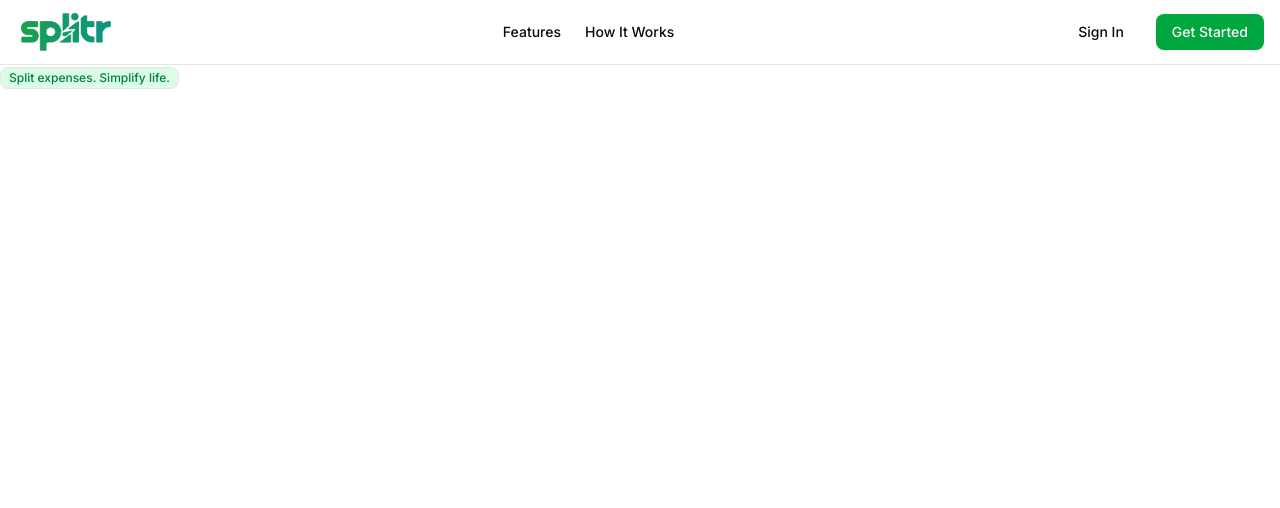
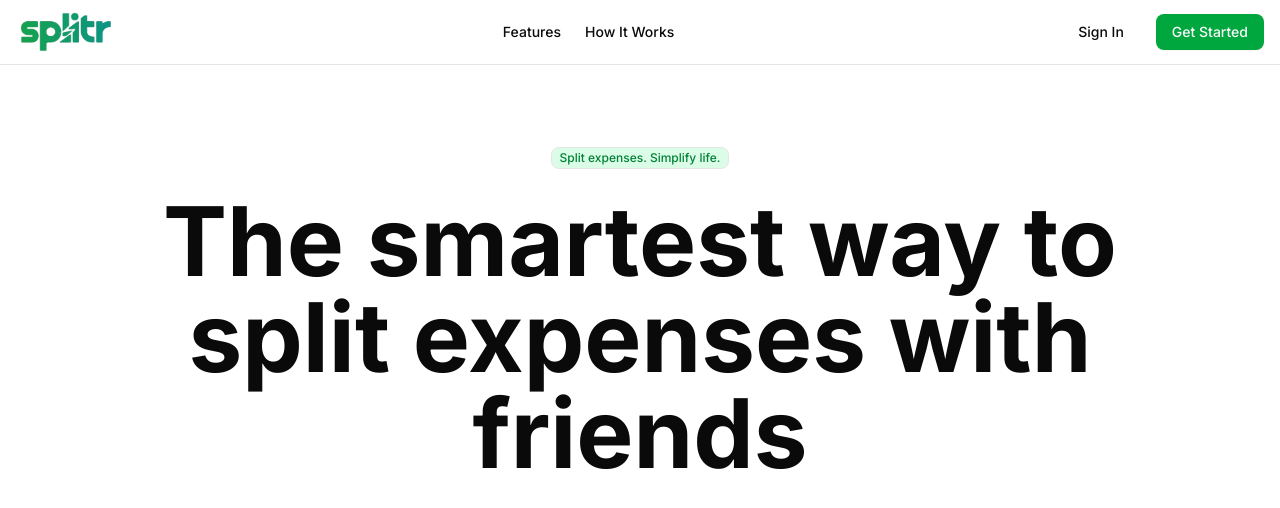
Before and after one commit to AnkitaArya04/splitr-clone, a Next.js app: page / in a window 1280 px wide. Shown: the top 508 px of the page. Built offline with nearby package versions, Linux system fonts and the light colour scheme; no server answers.

Commit message:
redirect to sign in

```diff
--- a/app/page.jsx
+++ b/app/page.jsx
@@ -4,11 +4,14 @@ import { Badge } from "@/components/ui/badge";
 export default function Home() {
   return (
     <div className="flex flex-col pt-16">
-      <section>
-        <div>
+      <section className="mt-20 pb-12 space-y-10 md:space-y-15 px-5">
+        <div className="container mx-auto px-4 md:px-6 text-center space-y-6">
           <Badge variant="outline" className="bg-green-100 text-green-700">
             Split expenses. Simplify life.
           </Badge>
+           <h1 className="gradient-title mx-auto max-w-6xl text-4xl font-bold md:text-8xl">
+            The smartest way to split expenses with friends
+          </h1>
         </div>
       </section>
     </div>
```
